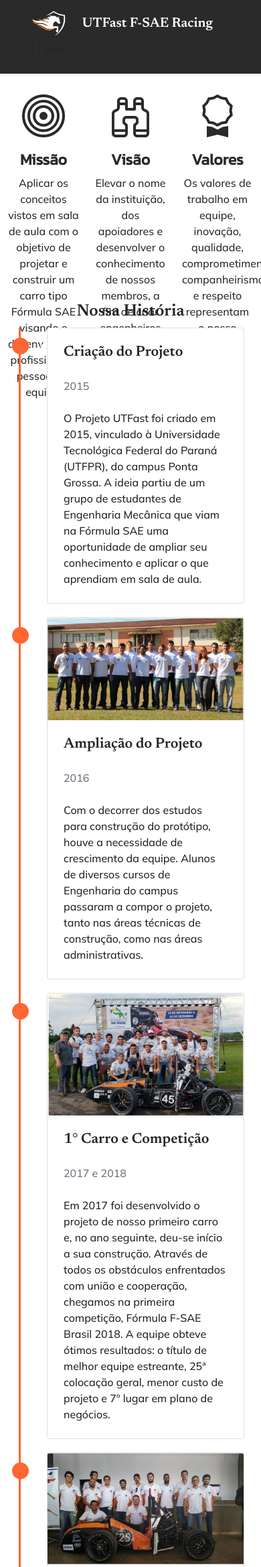
After one commit to Moyzes-Campos/SistemaFast2, a Django app: page /sobre in a window 390 px wide; the page is wider, and only the part inside the window is pictured. The commit adds this page. Shown: the top 2339 px of that part at 67% size. Run offline with Django 3.2, Linux system fonts and the light colour scheme; tables that the repository leaves empty hold one stand-in row (values such as "Sample post"); some libraries are stand-ins or nearby versions.

Commit message:
Atualizando o site

```diff
--- /dev/null
+++ b/apps/core/templates/footer.html
@@ -0,0 +1,7 @@
+<footer style="background-color:rgb(42,42,42);" class="text-center py-2">
+                <div class="container px-5">
+                <div class="text-white-50 small">
+                    <div class="mb-2">&copy; All Rights Reserved.</div>
+                </div>
+            </div>
+        </footer>
--- /dev/null
+++ b/apps/core/templates/navsup.html
@@ -0,0 +1,22 @@
+{% load static %}
+<nav style="background-color: rgb(42,42,42);" class="navbar navbar-expand-lg navbar-light fixed-top shadow-sm" id="mainNav">
+            <div class="container px-5">
+                <img src="{% static 'img/logofast.svg' %}" class="navbar-brand-img h-100 logo-fast" width="50px" alt="main_logo">
+                <h5 class="text-white mx-4 my-auto">UTFast F-SAE Racing</h5>
+                <button class="navbar-toggler" type="button" data-bs-toggle="collapse" data-bs-target="#navbarResponsive" aria-controls="navbarResponsive" aria-expanded="false" aria-label="Toggle navigation">
+                    Menu
+                    <i class="bi-list"></i>
+                </button>
+                <div class="collapse navbar-collapse" id="navbarResponsive">
+                    <ul class="navbar-nav ms-auto me-1 my-3 my-lg-0">
+                        <li class="nav-item"><a class="nav-link me-lg-3" href="{% url 'index' %}">Home</a></li>
+                        <li class="nav-item"><a class="nav-link me-lg-3" href="{% url 'sobre' %}">Sobre</a></li>
+                        <li class="nav-item"><a class="nav-link me-lg-3" href="{% url 'index_dash' %}">Área Membro</a></li>
+                        <li class="nav-item"><a class="nav-link me-lg-3" href="{% url 'contato' %}">Contato</a></li>
+                         <li class="nav-item"><a class="nav-link" href="https://www.instagram.com/formulautfast/"><i class="bi bi-instagram"></i></a></li>
+                        <li class="nav-item"><a class="nav-link" href="https://www.linkedin.com/company/utfast-f-sae-racing?originalSubdomain=br"><i class="bi bi-linkedin"></i></a></li>
+                    </ul>
+
+                </div>
+            </div>
+        </nav>
--- /dev/null
+++ b/apps/core/templates/our_history.html
@@ -0,0 +1,182 @@
+{% load static %}
+<!DOCTYPE html>
+<html lang="pt-br">
+    <head>
+        <meta charset="utf-8" />
+        <meta name="viewport" content="width=device-width, initial-scale=1, shrink-to-fit=no" />
+        <meta name="description" content="" />
+        <meta name="author" content="" />
+        <title>UTFast F-SAE Racing</title>
+        <!-- Bootstrap icons-->
+        <link href="https://cdn.jsdelivr.net/npm/bootstrap-icons@1.5.0/font/bootstrap-icons.css" rel="stylesheet" />
+        <!-- Google fonts-->
+        <link rel="preconnect" href="https://fonts.gstatic.com" />
+        <link href="https://fonts.googleapis.com/css2?family=Newsreader:ital,wght@0,600;1,600&amp;display=swap" rel="stylesheet" />
+        <link href="https://fonts.googleapis.com/css2?family=Mulish:ital,wght@0,300;0,500;0,600;0,700;1,300;1,500;1,600;1,700&amp;display=swap" rel="stylesheet" />
+        <link href="https://fonts.googleapis.com/css2?family=Kanit:ital,wght@0,400;1,400&amp;display=swap" rel="stylesheet" />
+        <!-- Core theme CSS (includes Bootstrap)-->
+        <link href="{% static 'css/styles2.css' %}" rel="stylesheet" />
+        <link href="{% static 'css/sobre.css' %}" rel="stylesheet" />
+    </head>
+    <body id="page-top">
+        <!-- Navigation-->
+        {% include 'navsup.html' %}
+        <section id="valores" class="" >
+            <div class="container text-center">
+                <h2 class="display-5">Sobre Nós</h2>
+                <div class="row align-items-center" style="height:150px;">
+                    <div class="col-4 h-100">
+                        <div class="text-center" style="color:rgb(42,42,42);">
+                            <i class="bi bi-bullseye icon-feature d-block mb-1"></i>
+                            <h3 class="font-alt">Missão</h3>
+                            <p class="mb-0">Aplicar os conceitos vistos em sala de aula com o objetivo de projetar e construir um carro tipo Fórmula SAE visando o desenvolvimento profissional e pessoal da equipe.</p>
+                        </div>
+                    </div>
+                    <div class="col-4 h-100">
+                        <div class="text-center" style="color:rgb(42,42,42);">
+                            <i class="bi bi-binoculars icon-feature d-block mb-1"></i>
+                            <h3 class="font-alt">Visão</h3>
+                            <p class="mb-0">Elevar o nome da instituição, dos apoiadores e desenvolver o conhecimento de nossos membros, a fim de criar engenheiros aptos a entender as mais variadas demandas da indústria nacional.</p>
+                        </div>
+                    </div>
+                    <div class="col-4 h-100">
+                        <div class="text-center" style="color:rgb(42,42,42);">
+                            <i class="bi bi-award icon-feature d-block mb-1"></i>
+                            <h3 class="font-alt">Valores</h3>
+                            <p class="mb-0">Os valores de trabalho em equipe, inovação, qualidade, comprometimento, companheirismo e respeito representam o nosso projeto.</p>
+                        </div>
+                    </div>
+                </div>
+            </div>
+        </section>
+        <section>
+              <div class="text-center pt-3" style="">
+                  <h2>Nossa História</h2>
+              </div>
+              <div class="main-timeline-2">
+                  <div class="timeline-2 left-2">
+                    <div class="card">
+                      <img src="" class="card-img-top"
+                        alt="">
+                      <div class="card-body p-4">
+                        <h4 class="fw-bold mb-4">Criação do Projeto</h4>
+                        <p class="text-muted mb-4"><i class="far fa-clock" aria-hidden="true"></i> 2015</p>
+                        <p class="mb-0"> O Projeto UTFast foi criado em 2015, vinculado à Universidade Tecnológica Federal do Paraná (UTFPR), do campus Ponta Grossa. A ideia partiu de um grupo de estudantes de Engenharia Mecânica que viam na Fórmula SAE uma oportunidade de ampliar seu conhecimento e aplicar o que aprendiam em sala de aula.</p>
+                      </div>
+                    </div>
+                  </div>
+                  <div class="timeline-2 right-2">
+                    <div class="card">
+                      <img src="{% static 'img/2017-2018.jpg' %}" class="card-img-top"
+                        alt="">
+                      <div class="card-body p-4">
+                        <h4 class="fw-bold mb-4">Ampliação  do Projeto</h4>
+                        <p class="text-muted mb-4"><i class="far fa-clock" aria-hidden="true"></i> 2016</p>
+                        <p class="mb-0"> Com o decorrer dos estudos para construção do protótipo, houve a necessidade de crescimento da equipe. Alunos de diversos cursos de Engenharia do campus passaram a compor o projeto, tanto nas áreas técnicas de construção, como nas áreas administrativas.</p>
+                      </div>
+                    </div>
+                  </div>
+                  <div class="timeline-2 left-2">
+                    <div class="card">
+                      <img src="{% static 'img/2018.jpg' %}" class="card-img-top"
+                        alt="">
+                      <div class="card-body p-4">
+                        <h4 class="fw-bold mb-4">1° Carro e Competição</h4>
+                        <p class="text-muted mb-4"><i class="far fa-clock" aria-hidden="true"></i> 2017 e 2018</p>
+                        <p class="mb-0">Em 2017 foi desenvolvido o projeto de nosso primeiro carro e, no ano seguinte, deu-se início a sua construção. Através de todos os obstáculos enfrentados com união e cooperação, chegamos na primeira competição, Fórmula F-SAE Brasil 2018. A equipe obteve ótimos resultados: o título de melhor equipe estreante, 25ª colocação geral, menor custo de projeto e 7º lugar em plano de negócios.</p>
+                      </div>
+                    </div>
+                  </div>
+                  <div class="timeline-2 right-2">
+                    <div class="card">
+                      <img src="{% static 'img/2019.jpg' %}" class="card-img-top"
+                        alt="Responsive image">
+                      <div class="card-body p-4">
+                        <h4 class="fw-bold mb-4">Competição 2019</h4>
+                        <p class="text-muted mb-4"><i class="far fa-clock" aria-hidden="true"></i> 2019</p>
+                        <p class="mb-0">...</p>
+                      </div>
+                    </div>
+                  </div>
+                </div>
+          </div>
+        </section>
+        <!-- Footer-->
+        {% include 'footer.html' %}
+        <!-- Feedback Modal-->
+        <div class="modal fade" id="feedbackModal" tabindex="-1" aria-labelledby="feedbackModalLabel" aria-hidden="true">
+            <div class="modal-dialog modal-dialog-centered">
+                <div class="modal-content">
+                    <div class="modal-header bg-gradient-primary-to-secondary p-4">
+                        <h5 class="modal-title font-alt text-white" id="feedbackModalLabel">Send feedback</h5>
+                        <button class="btn-close btn-close-white" type="button" data-bs-dismiss="modal" aria-label="Close"></button>
+                    </div>
+                    <div class="modal-body border-0 p-4">
+                        <!-- * * * * * * * * * * * * * * *-->
+                        <!-- * * SB Forms Contact Form * *-->
+                        <!-- * * * * * * * * * * * * * * *-->
+                        <!-- This form is pre-integrated with SB Forms.-->
+                        <!-- To make this form functional, sign up at-->
+                        <!-- https://startbootstrap.com/solution/contact-forms-->
+                        <!-- to get an API token!-->
+                        <form id="contactForm" data-sb-form-api-token="API_TOKEN">
+                            <!-- Name input-->
+                            <div class="form-floating mb-3">
+                                <input class="form-control" id="name" type="text" placeholder="Enter your name..." data-sb-validations="required" />
+                                <label for="name">Full name</label>
+                                <div class="invalid-feedback" data-sb-feedback="name:required">A name is required.</div>
+                            </div>
+                            <!-- Email address input-->
+                            <div class="form-floating mb-3">
+                                <input class="form-control" id="email" type="email" placeholder="name@example.com" data-sb-validations="required,email" />
+                                <label for="email">Email address</label>
+                                <div class="invalid-feedback" data-sb-feedback="email:required">An email is required.</div>
+                                <div class="invalid-feedback" data-sb-feedback="email:email">Email is not valid.</div>
+                            </div>
+                            <!-- Phone number input-->
+                            <div class="form-floating mb-3">
+                                <input class="form-control" id="phone" type="tel" placeholder="(123) 456-7890" data-sb-validations="required" />
+                                <label for="phone">Phone number</label>
+                                <div class="invalid-feedback" data-sb-feedback="phone:required">A phone number is required.</div>
+                            </div>
+                            <!-- Message input-->
+                            <div class="form-floating mb-3">
+                                <textarea class="form-control" id="message" type="text" placeholder="Enter your message here..." style="height: 10rem" data-sb-validations="required"></textarea>
+                                <label for="message">Message</label>
+                                <div class="invalid-feedback" data-sb-feedback="message:required">A message is required.</div>
+                            </div>
+                            <!-- Submit success message-->
+                            <!---->
+                            <!-- This is what your users will see when the form-->
+                            <!-- has successfully submitted-->
+                            <div class="d-none" id="submitSuccessMessage">
+                                <div class="text-center mb-3">
+                                    <div class="fw-bolder">Form submission successful!</div>
+                                    To activate this form, sign up at
+                                    <br />
+                                    <a href="https://startbootstrap.com/solution/contact-forms">https://startbootstrap.com/solution/contact-forms</a>
+                                </div>
+                            </div>
+                            <!-- Submit error message-->
+                            <!---->
+                            <!-- This is what your users will see when there is-->
+                            <!-- an error submitting the form-->
+                            <div class="d-none" id="submitErrorMessage"><div class="text-center text-danger mb-3">Error sending message!</div></div>
+                            <!-- Submit Button-->
+                            <div class="d-grid"><button class="btn btn-primary rounded-pill btn-lg disabled" id="submitButton" type="submit">Submit</button></div>
+                        </form>
+                    </div>
+                </div>
+            </div>
+        </div>
+        <!-- Bootstrap core JS-->
+        <script src="https://cdn.jsdelivr.net/npm/bootstrap@5.1.3/dist/js/bootstrap.bundle.min.js"></script>
+        <!-- Core theme JS-->
+        <!-- * * * * * * * * * * * * * * * * * * * * * * * * * * * * * * * * * * * * * * * *-->
+        <!-- * *                               SB Forms JS                               * *-->
+        <!-- * * Activate your form at https://startbootstrap.com/solution/contact-forms * *-->
+        <!-- * * * * * * * * * * * * * * * * * * * * * * * * * * * * * * * * * * * * * * * *-->
+        <script src="https://cdn.startbootstrap.com/sb-forms-latest.js"></script>
+
+    </body>
+</html>
--- a/apps/core/urls.py
+++ b/apps/core/urls.py
@@ -1,6 +1,8 @@
 from django.urls import path
-from .views import Index
+from .views import Index, History, Contato
 
 urlpatterns = [
     path('', Index.as_view(), name='index'),
+    path('sobre', History.as_view(), name='sobre'),
+    path('contato', Contato.as_view(), name='contato'),
 ]
--- a/apps/core/views.py
+++ b/apps/core/views.py
@@ -4,3 +4,11 @@ from django.views.generic import TemplateView
 
 class Index(TemplateView):
     template_name = 'index.html'
+
+
+class History(TemplateView):
+    template_name = 'our_history.html'
+
+
+class Contato(TemplateView):
+    template_name = 'contato.html'
--- /dev/null
+++ b/static/css/sobre.css
@@ -0,0 +1,115 @@
+/* The actual timeline (the vertical ruler) */
+.main-timeline-2 {
+  position: relative;
+}
+
+/* The actual timeline (the vertical ruler) */
+.main-timeline-2::after {
+  content: "";
+  position: absolute;
+  width: 3px;
+  background-color: #FF6633;
+  top: 0;
+  bottom: 0;
+  left: 50%;
+  margin-left: -3px;
+}
+
+/* Container around content */
+.timeline-2 {
+  position: relative;
+  background-color: inherit;
+  width: 50%;
+}
+
+/* The circles on the timeline */
+.timeline-2::after {
+  content: "";
+  position: absolute;
+  width: 25px;
+  height: 25px;
+  right: -11px;
+  background-color: #FF6633;
+  top: 15px;
+  border-radius: 50%;
+  z-index: 1;
+}
+
+/* Place the container to the left */
+.left-2 {
+  padding: 0px 40px 20px 0px;
+  left: 0;
+}
+
+/* Place the container to the right */
+.right-2 {
+  padding: 0px 0px 20px 40px;
+  left: 50%;
+}
+
+/* Add arrows to the left container (pointing right) */
+.left-2::before {
+  content: " ";
+  position: absolute;
+  top: 18px;
+  z-index: 1;
+  right: 30px;
+  border: medium solid white;
+  border-width: 10px 0 10px 10px;
+  border-color: transparent transparent transparent white;
+}
+
+/* Add arrows to the right container (pointing left) */
+.right-2::before {
+  content: " ";
+  position: absolute;
+  top: 18px;
+  z-index: 1;
+  left: 30px;
+  border: medium solid white;
+  border-width: 10px 10px 10px 0;
+  border-color: transparent white transparent transparent;
+}
+
+/* Fix the circle for containers on the right side */
+.right-2::after {
+  left: -14px;
+}
+
+/* Media queries - Responsive timeline on screens less than 600px wide */
+@media screen and (max-width: 600px) {
+  /* Place the timelime to the left */
+  .main-timeline-2::after {
+    left: 31px;
+  }
+
+  /* Full-width containers */
+  .timeline-2 {
+    width: 100%;
+    padding-left: 70px;
+    padding-right: 25px;
+  }
+
+  /* Make sure that all arrows are pointing leftwards */
+  .timeline-2::before {
+    left: 60px;
+    border: medium solid white;
+    border-width: 10px 10px 10px 0;
+    border-color: transparent white transparent transparent;
+  }
+
+  /* Make sure all circles are at the same spot */
+  .left-2::after,
+  .right-2::after {
+    left: 18px;
+  }
+
+  .left-2::before {
+    right: auto;
+  }
+
+  /* Make all right containers behave like the left ones */
+  .right-2 {
+    left: 0%;
+  }
+}
```
Also changed, not shown: apps/core/templates/contato.html (added, +149 -0 lines), apps/core/templates/index.html (+86 -99 lines), static/img/2017-2018.JPG (added), static/img/2018.JPG (added), static/img/2019.JPG (added), static/img/slide3.jpeg (added).
